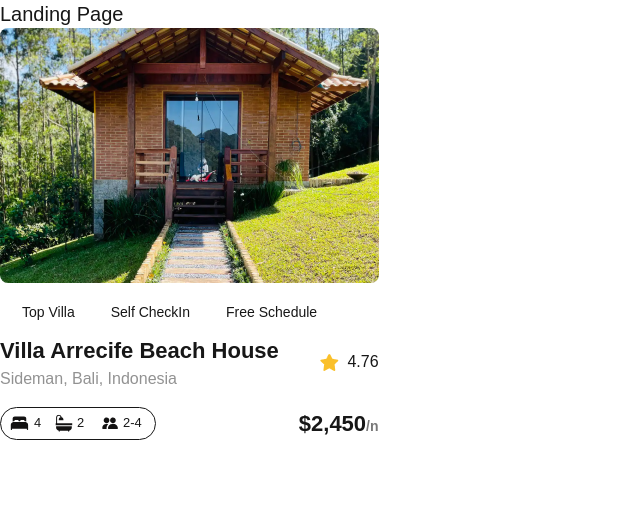
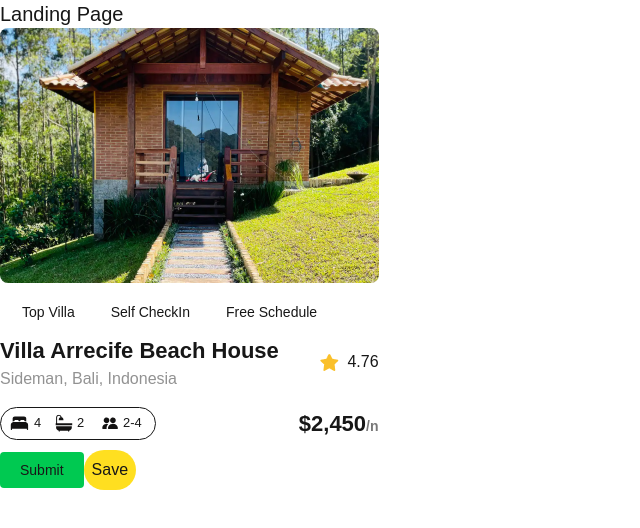
Before and after one commit to poseitutu10/alx-project-0x00-setup, a Next.js app in the folder alx-project-0x00/: page /landing in a window 1280 px wide. Shown: the top 528 px of the page, without its empty margins (0-640 px from the left). Built offline with nearby package versions, Linux system fonts and the light colour scheme.

Commit message:
props in nextjs typescript

```diff
--- /dev/null
+++ b/alx-project-0x00/components/Button.tsx
@@ -0,0 +1,13 @@
+import { ButtonProps } from "@/interfaces";
+import React from "react";
+
+
+const Button: React.FC<ButtonProps> = ({title, styles}) => {
+  return(
+    <button className={`${styles}`}>
+      {title}
+    </button>
+  )
+}
+
+export default Button;
--- a/alx-project-0x00/interfaces/index.ts
+++ b/alx-project-0x00/interfaces/index.ts
@@ -1,3 +1,8 @@
 export interface PillProps {
   title: string;
 }
+
+export interface ButtonProps {
+  title: string;
+  styles: string;
+}
--- a/alx-project-0x00/pages/landing.tsx
+++ b/alx-project-0x00/pages/landing.tsx
@@ -1,3 +1,4 @@
+import Button from "@/components/Button";
 import Card from "@/components/Card";
 import React from "react";
 
@@ -6,6 +7,8 @@ const Landing: React.FC = () => {
     <div>
       <h1 className="text-xl font-extralight">Landing Page</h1>
       <Card />
+      <Button title="Submit" styles="bg-green-500 text-sm px-5 py-2 rounded-sm cursor-pointer" />
+      <Button  title="Save" styles="bg-yellow-300 text-base p-2 rounded-full cursor-pointer"/>
     </div>
   )
 }
```
